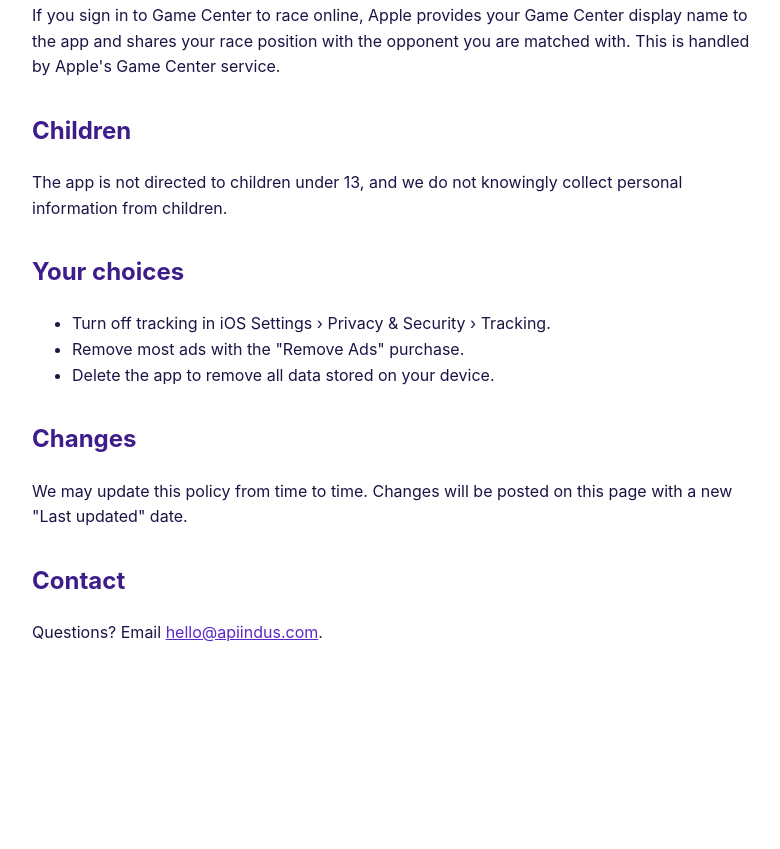
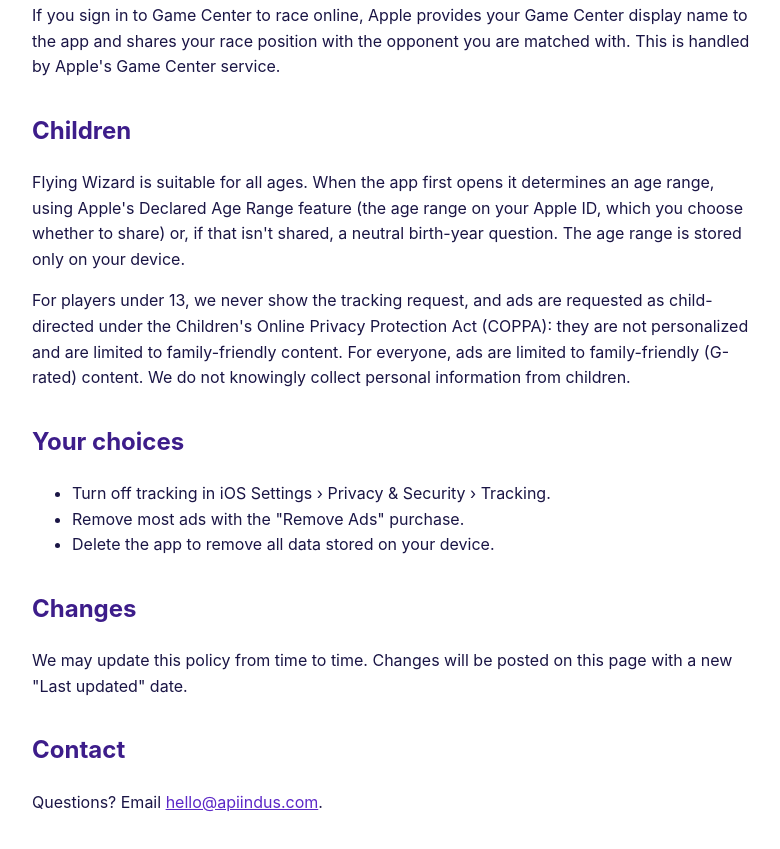
Before and after one commit to teascoder/flying-wizard-site, a plain HTML site: page privacy.html in a window 1280 px wide. Shown: the part 938-1787 px from the top of the page, without its empty margins (248-1028 px from the left). Before the commit the page ends 1624 px from the top, so only its background shows below. Drawn offline with Linux system fonts and the light colour scheme.

Commit message:
Privacy policy: children and age range

```diff
--- a/privacy.html
+++ b/privacy.html
@@ -21,7 +21,8 @@
 <p>If you sign in to Game Center to race online, Apple provides your Game Center display name to the app and shares your race position with the opponent you are matched with. This is handled by Apple's Game Center service.</p>
 
 <h2>Children</h2>
-<p>The app is not directed to children under 13, and we do not knowingly collect personal information from children.</p>
+<p>Flying Wizard is suitable for all ages. When the app first opens it determines an age range, using Apple's Declared Age Range feature (the age range on your Apple ID, which you choose whether to share) or, if that isn't shared, a neutral birth-year question. The age range is stored only on your device.</p>
+<p>For players under 13, we never show the tracking request, and ads are requested as child-directed under the Children's Online Privacy Protection Act (COPPA): they are not personalized and are limited to family-friendly content. For everyone, ads are limited to family-friendly (G-rated) content. We do not knowingly collect personal information from children.</p>
 
 <h2>Your choices</h2>
 <ul>
```
